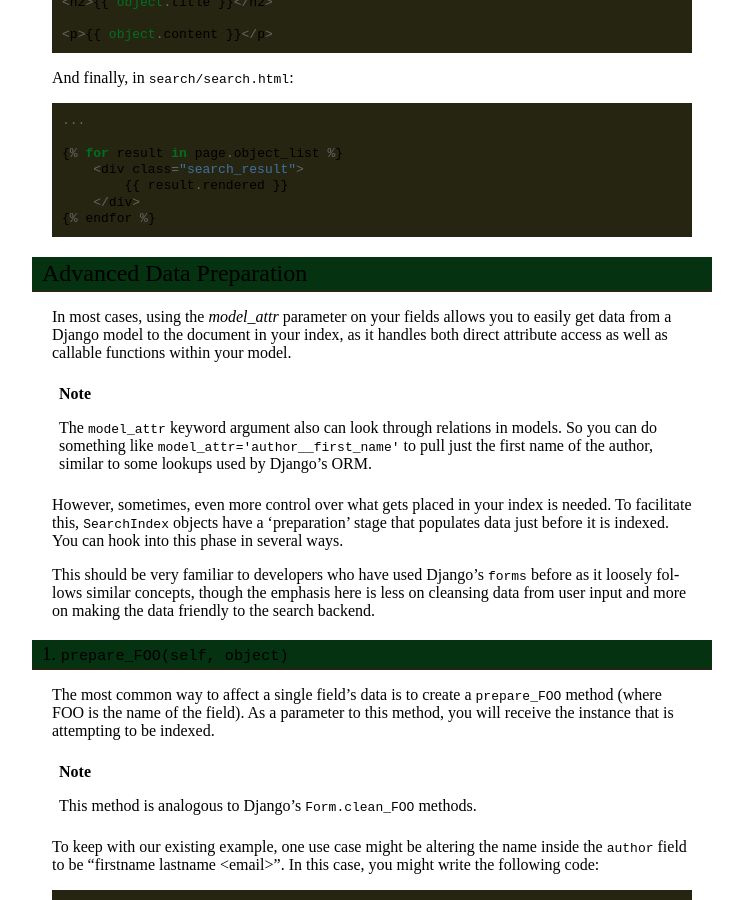
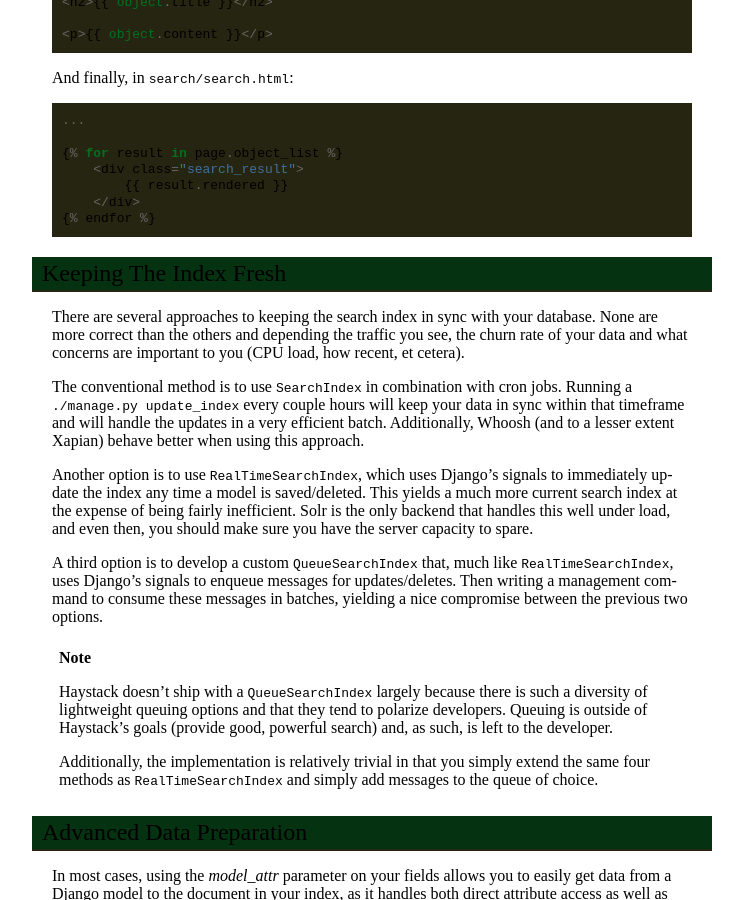
Before and after one commit to django-haystack/django-haystack, a Sphinx documentation site: the page built from docs/searchindex_api.rst, in a window 1280 px wide and 900 px high, scrolled down 2208 px. Shown: the whole window, without its empty margins (138-881 px from the left). Built offline with Sphinx 7.4.7, drawn with Linux system fonts in a browser that asks for light colours; a style sheet for code colours, icons or effects is not loaded; some of the changed text lies outside the part shown.

Commit message:
Added further documentation about ``SearchIndex``/``RealTimeSearchIndex``.

```diff
--- a/docs/searchindex_api.rst
+++ b/docs/searchindex_api.rst
@@ -138,6 +138,43 @@ And finally, in ``search/search.html``::
             {{ result.rendered }}
         </div>
     {% endfor %}
+
+
+Keeping The Index Fresh
+=======================
+
+There are several approaches to keeping the search index in sync with your
+database. None are more correct than the others and depending the traffic you
+see, the churn rate of your data and what concerns are important to you
+(CPU load, how recent, et cetera).
+
+The conventional method is to use ``SearchIndex`` in combination with cron
+jobs. Running a ``./manage.py update_index`` every couple hours will keep your
+data in sync within that timeframe and will handle the updates in a very
+efficient batch. Additionally, Whoosh (and to a lesser extent Xapian) behave
+better when using this approach.
+
+Another option is to use ``RealTimeSearchIndex``, which uses Django's signals
+to immediately update the index any time a model is saved/deleted. This
+yields a much more current search index at the expense of being fairly
+inefficient. Solr is the only backend that handles this well under load, and
+even then, you should make sure you have the server capacity to spare.
+
+A third option is to develop a custom ``QueueSearchIndex`` that, much like
+``RealTimeSearchIndex``, uses Django's signals to enqueue messages for
+updates/deletes. Then writing a management command to consume these messages
+in batches, yielding a nice compromise between the previous two options.
+
+.. note::
+
+    Haystack doesn't ship with a ``QueueSearchIndex`` largely because there is
+    such a diversity of lightweight queuing options and that they tend to
+    polarize developers. Queuing is outside of Haystack's goals (provide good,
+    powerful search) and, as such, is left to the developer.
+
+    Additionally, the implementation is relatively trivial in that you simply
+    extend the same four methods as ``RealTimeSearchIndex`` and simply add
+    messages to the queue of choice.
 
 
 Advanced Data Preparation
--- a/docs/tutorial.rst
+++ b/docs/tutorial.rst
@@ -308,6 +308,20 @@ command to make this process easy.
 Simply run ``./manage.py rebuild_index``. You'll get some totals of how many
 models were processed and placed in the index.
 
+.. note::
+
+    Using the standard ``SearchIndex``, your search index content is only
+    updated whenever you run either ``./manage.py update_index`` or start
+    afresh with ``./manage.py rebuild_index``.
+
+    You should cron up a ``./manage.py update_index`` job at whatever interval
+    works best for your site (using ``--age=<num_hours>`` reduces the number of
+    things to update).
+
+    Alternatively, if you have low traffic and/or your search engine can handle
+    it, the ``RealTimeSearchIndex`` automatically handles updates/deletes
+    for you.
+
 
 Complete!
 =========
```
